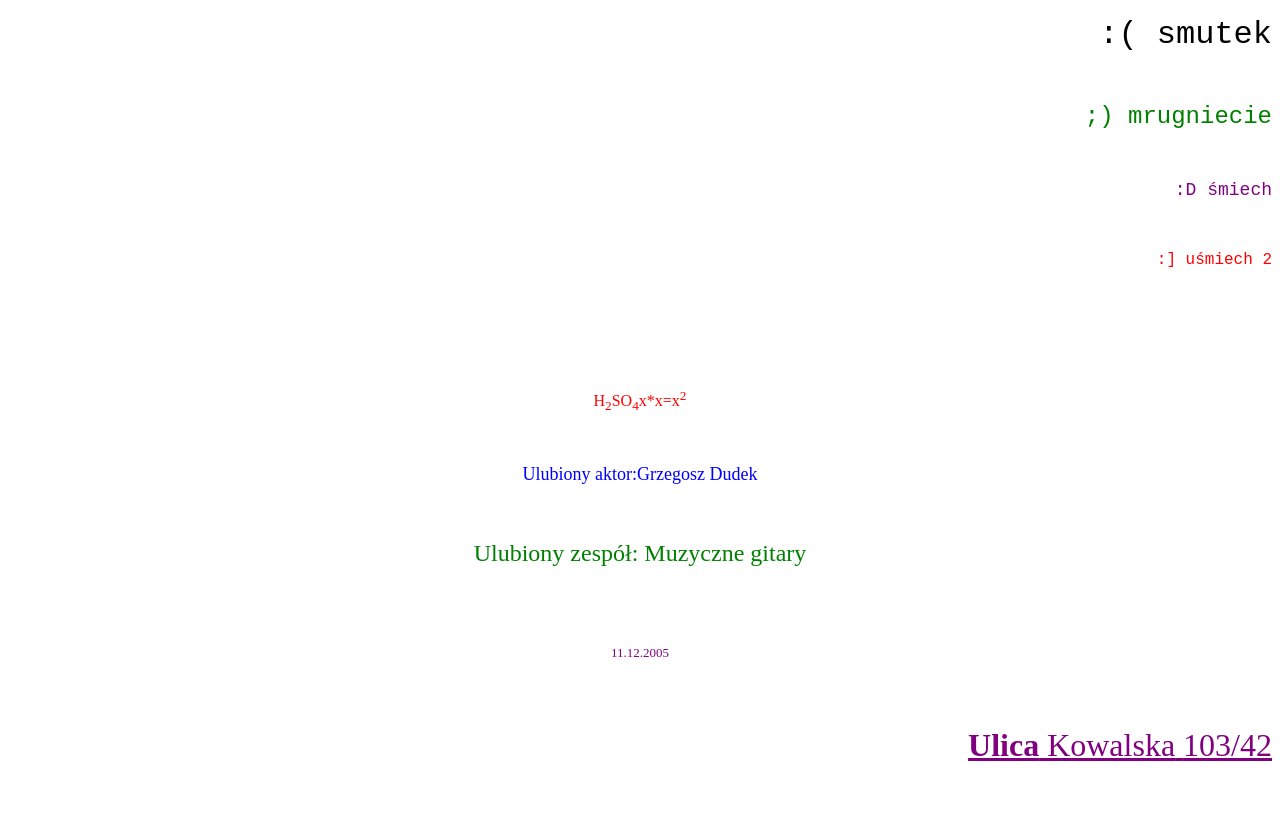
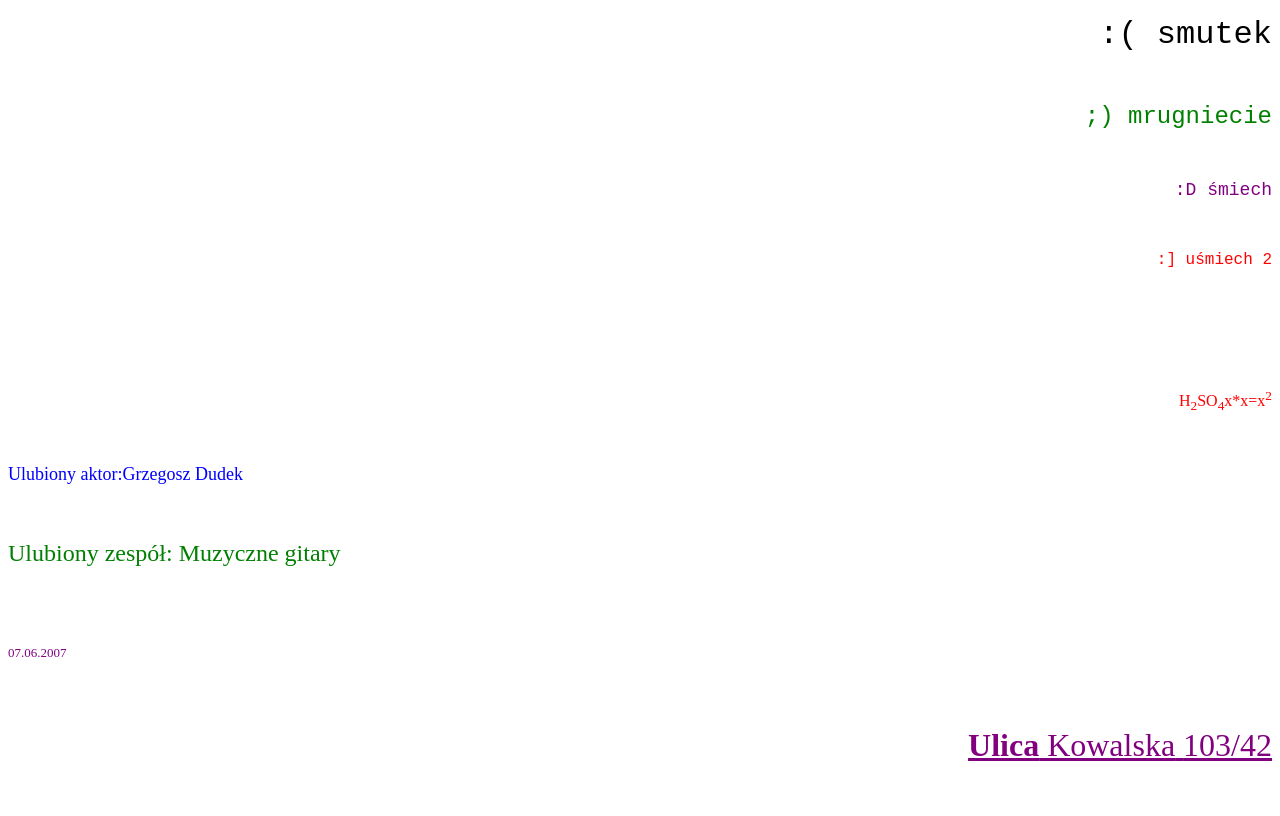
Before and after one commit to NapewnoScibi/PierwszaStrona, a plain HTML site: page index.html in a window 1280 px wide. Shown: the part 1144-1960 px from the top of the page. Drawn offline with Linux system fonts and the light colour scheme.

Commit message:
Update index.html

```diff
--- a/index.html
+++ b/index.html
@@ -25,10 +25,10 @@
 <p align="right"> <font color="purple" size="4" face="Courier New"> :D śmiech </font> </p> <br>
 <p align="right"> <font color="red" size="3" face="Courier New"> :] uśmiech 2 </font> </p> <br>
 <p align="right"> <font color="white" size="2" face="Courier New"> :} uśmiech 3 </font> </p> <br>
-<center> <p> <font color="red"  size="3"> H<sub>2</sub>SO<sub>4</sub>x*x=x<sup>2</sup> <p> </center><br>
-<center><p> <font color="blue"  size="4"> Ulubiony aktor:Grzegosz Dudek <p> </center> <br>
-<center><p> <font color="green" size="5">  Ulubiony zespół: Muzyczne gitary <p> </center> <br>
-<center><p> <font color="purple" size="2">  11.12.2005 <p> </center> <br>
-<center><p align="right"> <font color="purple" size=6"> <u><b>Ulica</b><c> Kowalska</c> <d>103/42</d></u> </p> </center> <br>
+<center> <p align="right"> <font color="red"  size="3"> H<sub>2</sub>SO<sub>4</sub>x*x=x<sup>2</sup> <p> </center><br>
+<center> <p align="left">  <font color="blue"  size="4"> Ulubiony aktor:Grzegosz Dudek <p> </center> <br>
+<center> <p align="left">  <font color="green" size="5">  Ulubiony zespół: Muzyczne gitary <p> </center> <br>
+<center> <p align="left">  <font color="purple" size="2">  07.06.2007 <p> </center> <br>
+<center> <p align="right"> <font color="purple" size=6"> <u><b>Ulica</b><c> Kowalska</c> <d>103/42</d></u> </p> </center> <br>
 </body>
 </html>
```
